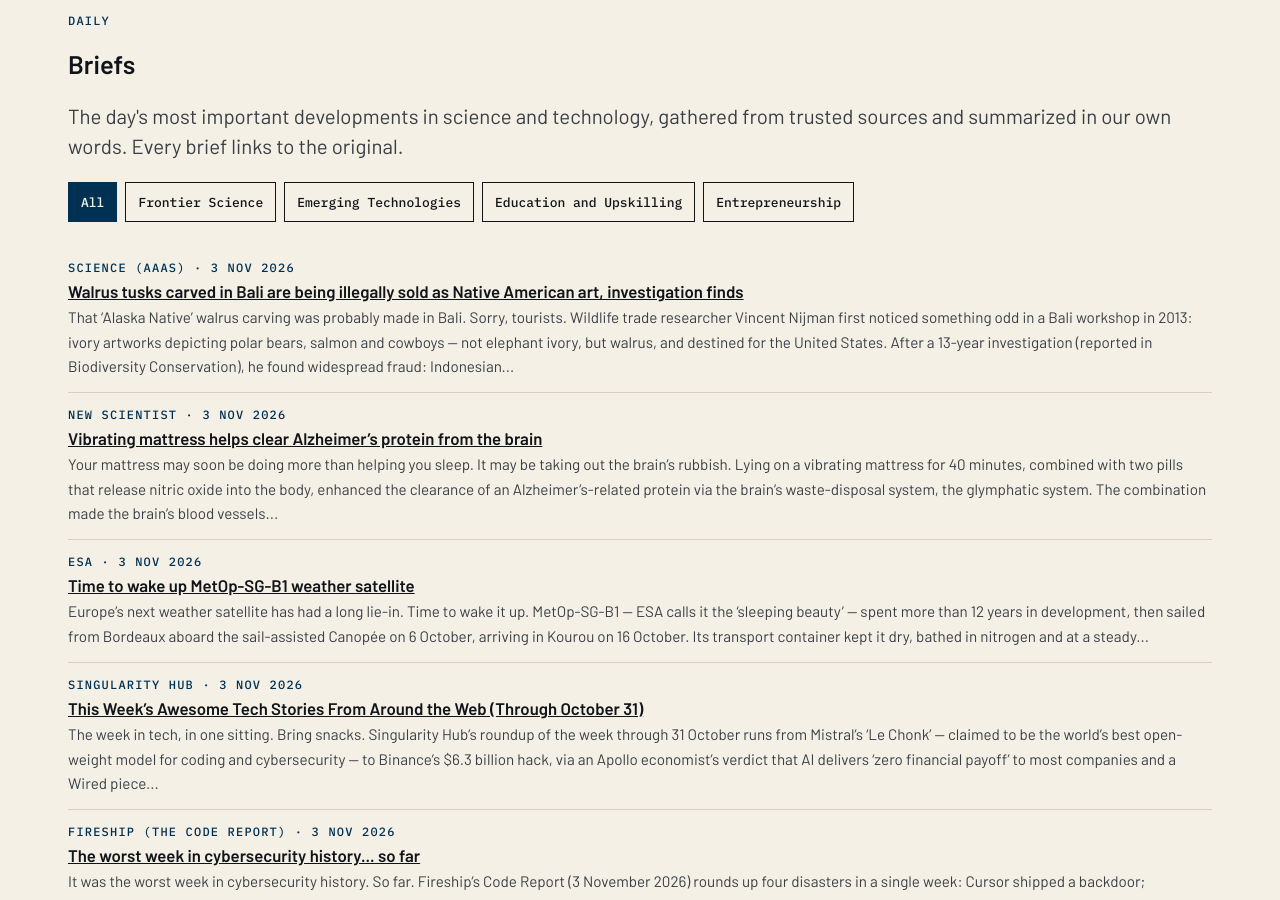
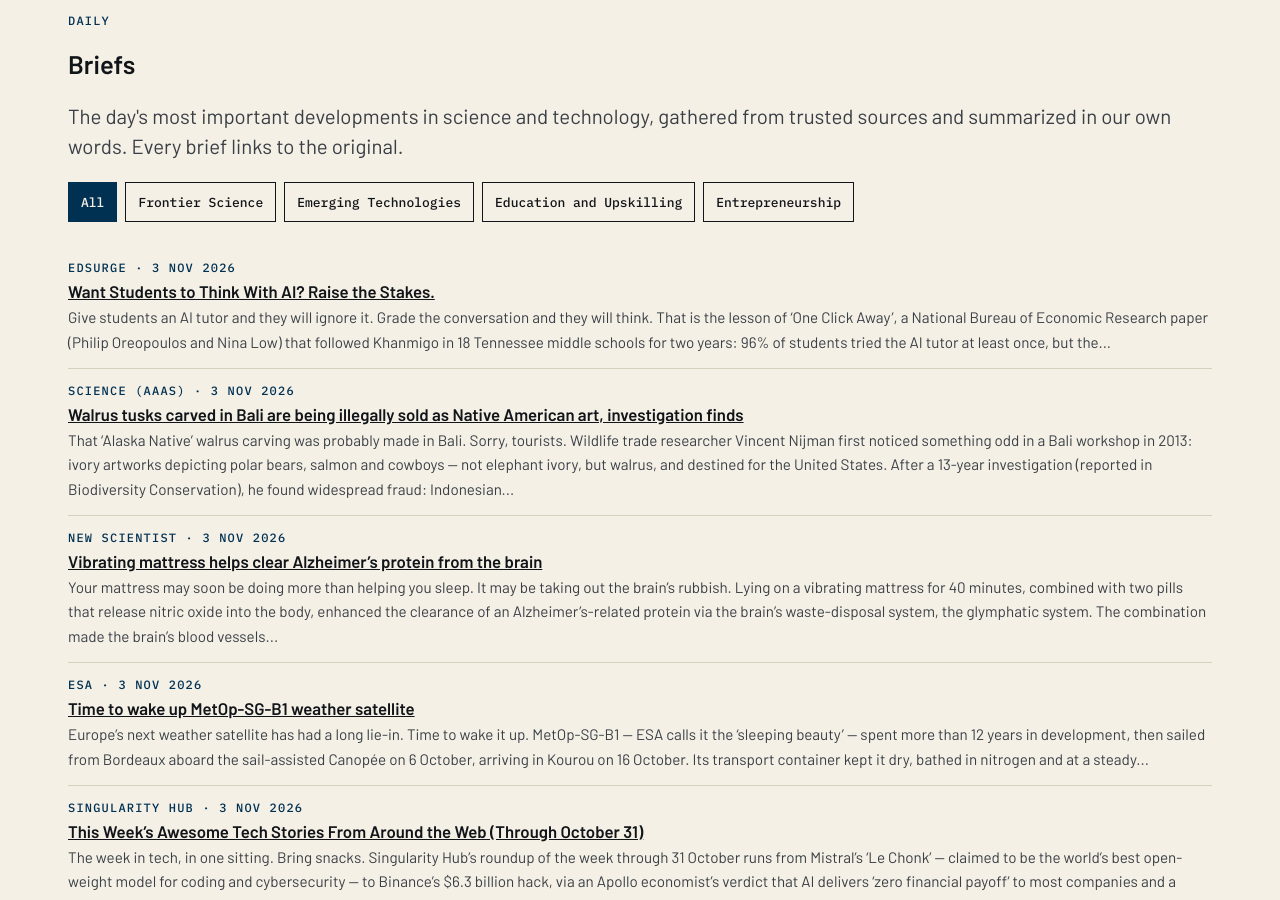
Before and after one commit to katz-news/katz.news, a Jekyll site: the page built from briefs/index.html, in a window 1280 px wide and 900 px high, scrolled down 318 px. Built offline with Jekyll 4.4.1, drawn with Linux system fonts in a browser that asks for light colours.

Commit message:
Publish 2026-11-05

```diff
--- a/_data/build.yml
+++ b/_data/build.yml
@@ -1 +1 @@
-published_at: 2026-11-05T11:50:10Z
+published_at: 2026-11-05T11:51:17Z
--- /dev/null
+++ b/_posts/briefs/2026-11-04-want-students-to-think-with-ai-raise-the-stakes.md
@@ -0,0 +1,15 @@
+---
+published: true
+title: Want Students to Think With AI? Raise the Stakes.
+date: 2026-11-03
+section: education
+source_name: EdSurge
+source_url: https://www.edsurge.com/news/want-students-to-think-with-ai-raise-the-stakes
+---
+Give students an AI tutor and they will ignore it. Grade the conversation and they will think.
+
+That is the lesson of 'One Click Away', a National Bureau of Economic Research paper (Philip Oreopoulos and Nina Low) that followed Khanmigo in 18 Tennessee middle schools for two years: 96% of students tried the AI tutor at least once, but the median student used it only a third of the days they had access to it, and the math gains were no better than Khan Academy practice without AI. Sal Khan's verdict: 'how much motivation matters'.
+
+The author's fix is to make the conversation itself the assessment: in a small study with Aimée Skidmore (21 students, Collège du Léman, Switzerland), students were graded on how precisely they questioned the AI and whether they kept ownership of the thinking — 18 of 21 said their approach changed. In role-plays run through his AI Friction Labs, five students who retook a calculus exercise scored about 34 points higher the second time.
+
+Conclusion: AI is not a tutor. It is an exam with a chat window.
```
